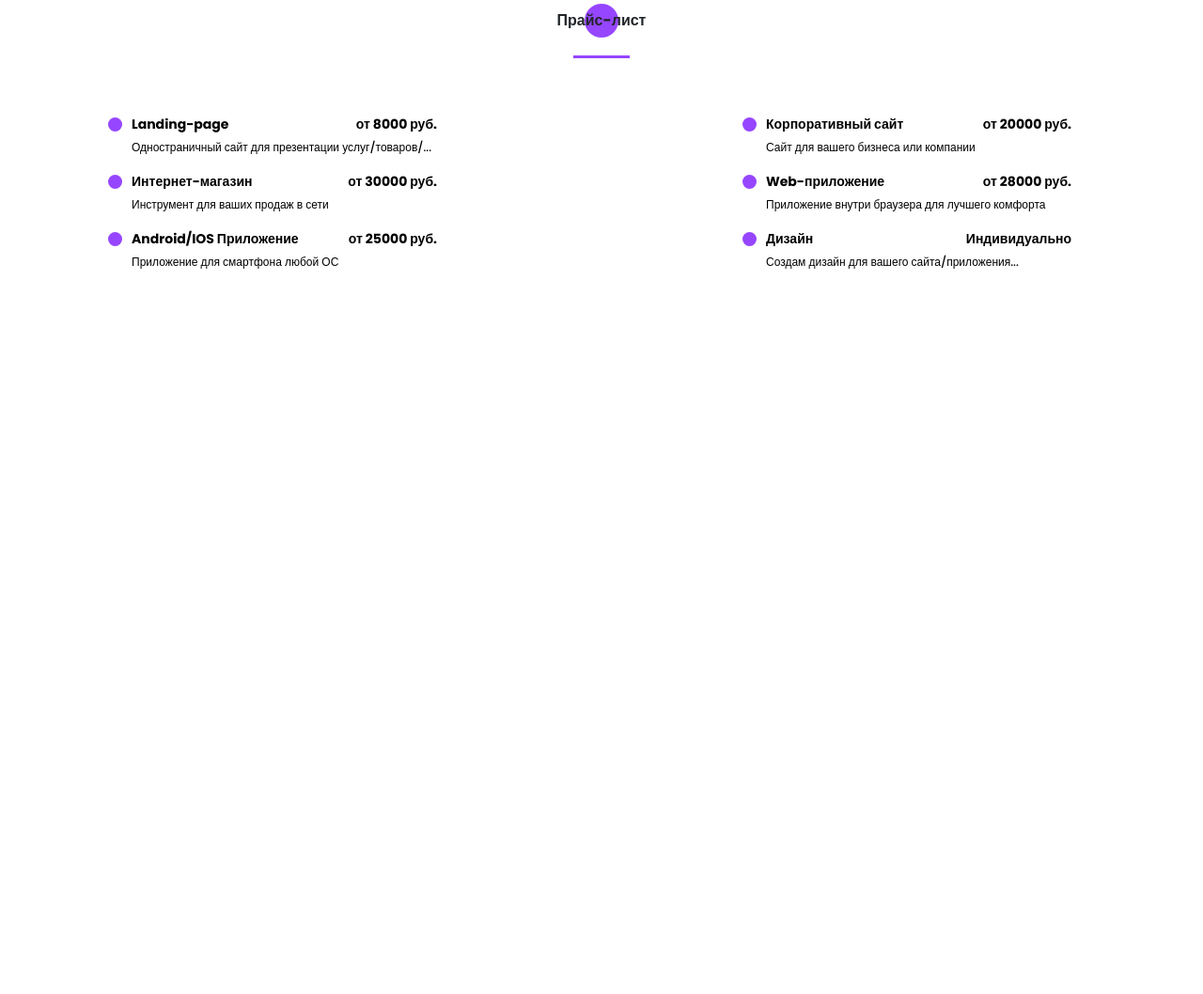
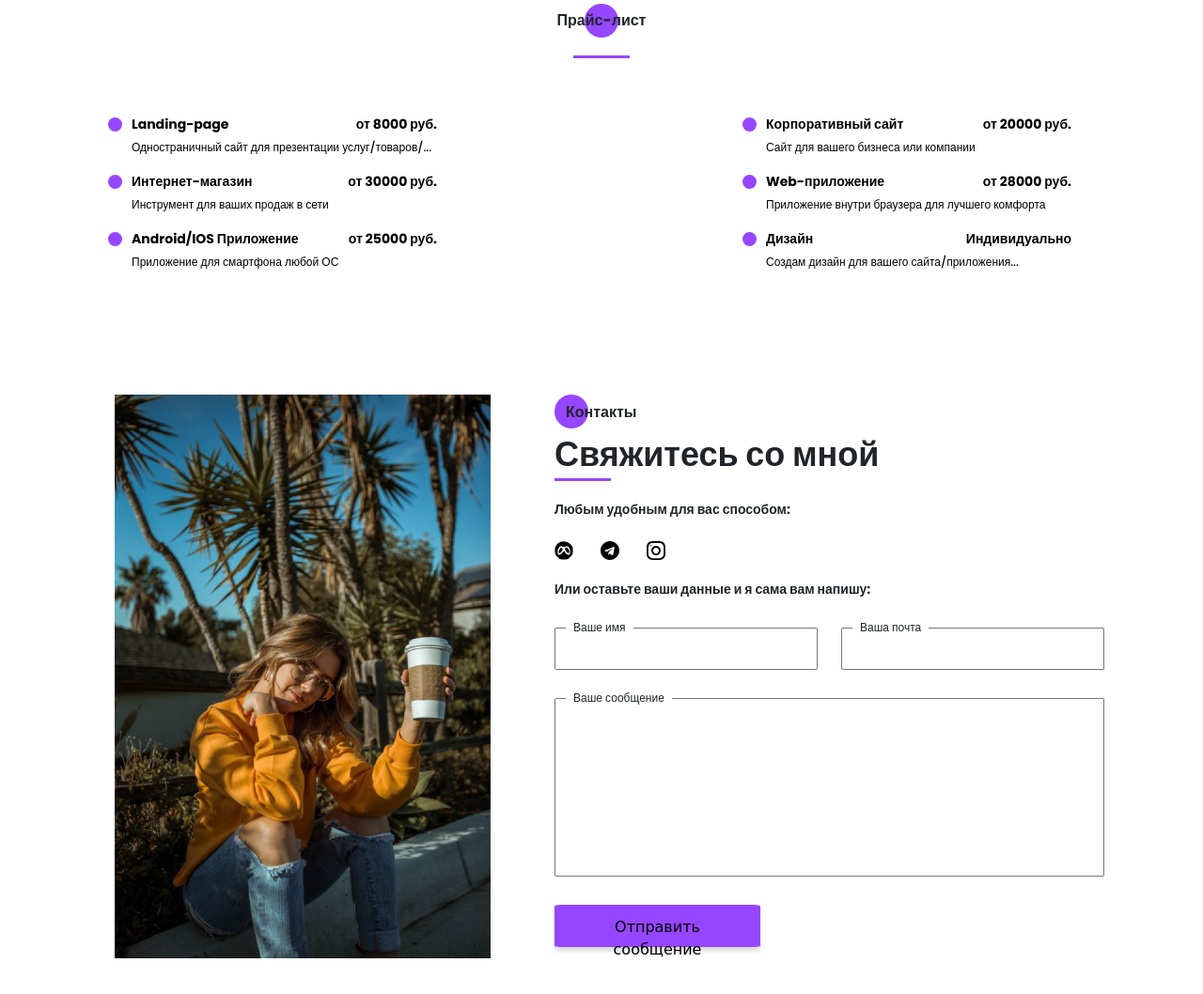
Before and after one commit to kamil88jj/Portfolio, a website: page src/index.html in a window 1280 px wide. Shown: the part 4283-5341 px from the top of the page at 94% size. Before the commit the page ends 4583 px from the top, so only its background shows below. Drawn offline with nearby package versions, Linux system fonts and the light colour scheme; files that its build step writes are made by us from their sources; files whose address does not match are found by name.

Commit message:
added contacts

```diff
--- a/src/index.html
+++ b/src/index.html
@@ -446,6 +446,55 @@
         </div>
     </section>
 
+    <section class="contacts">
+        <div class="container">
+            <div class="contacts__wrapper">
+                <div class="contacts__photo">
+                    <img src="img/main_photo.jpg" alt="photo">
+                </div>
+                <div class="contacts__descr">
+                    <h2 class="title title_fz16 contacts__title">Контакты</h2>
+                    <div class="title title_fz36 contacts__subtitle">Свяжитесь со мной</div>
+                    <div class="divider"></div>
+
+                    <div class="title title_fz14 contacts__text">
+                        Любым удобным для вас способом:
+                    </div>
+                    <div class="contacts__social">
+                        <a href="#" class="contacts__link">
+                            <img src="icons/social/meta.svg" alt="meta">
+                        </a>
+                        <a href="https://tele.click/{}"{} class="contacts__link">
+                            <img src="icons/social/telegram.svg" alt="telegram">
+                        </a>
+                        <a href="#" class="contacts__link">
+                            <img src="icons/social/instagram.svg" alt="instagram">
+                        </a>
+                    </div>
+                    <div class="title title_fz14 contacts__text">
+                        Или оставьте ваши данные и я сама вам напишу:
+                    </div>
+
+                    <form action="#" class="contacts__form">
+                        <div class="contacts__input">
+                            <input name = "name" id="name" type="text">
+                            <label for="name">Ваше имя</label>
+                        </div>
+                        <div class="contacts__input">
+                            <input name = "email" id="email" type="email">
+                            <label for="email">Ваша почта</label>
+                        </div>
+                        <div class="contacts__textarea">
+                            <textarea name="text" id="text" ></textarea>
+                            <label for="text">Ваше сообщение</label>
+                        </div>
+                        <button class="btn2">Отправить сообщение</button>
+                    </form>
+                </div>
+            </div>
+        </div>
+    </section>
+
     <script src="js/script.js"></script>
 </body>
 </html>
--- a/src/sass/blocks/_buttons.scss
+++ b/src/sass/blocks/_buttons.scss
@@ -1,3 +1,21 @@
+.btn2{
+    height: 45px;
+    width: 219px;
+    font-size: 16px;
+    font-family: cursive;
+    background: $main-color;
+    box-shadow: 0 4px 4px rgba(0, 0, 0, 0.15);
+    padding: 12px 22px;
+    border: 1px;
+    border-radius: 3%;
+    &:hover {
+        transition: 0.5s all;
+        background:rgb(159, 55, 239);
+        padding: 12px 20px;
+        font-size: 16.3px;
+    }
+}
+
 
 .btn{
     position: relative;
--- /dev/null
+++ b/src/sass/blocks/_contacts.scss
@@ -0,0 +1,74 @@
+.contacts {
+    padding: 120px 0 90px 0;
+    &__wrapper {
+        padding: 0 35px 0 52px;
+        display: grid;
+        grid-template-columns: 400px 585px;
+        justify-content: space-between;
+    }
+    &__photo {
+        img {
+            width: 100%;
+        }
+    }
+    &__descr {
+        padding-top: 6px;
+        .divider {
+            margin: 0;
+        }
+    }
+    &__title {
+        position: relative;
+        padding: 1px 0 0 12px;
+        @include before_circle;
+    }
+    &__text, &__social {
+        margin-top: 20px;
+    }
+    &__link {
+        display: inline-block;
+        margin-right: 25px;
+        img {
+            max-width: 20px;
+            max-height: 20px;
+        }
+    }
+    &__form {
+        margin-top: 30px;
+        display: grid;
+        grid-template: 45px 190px 45px / repeat(2, 280px);
+        justify-content: space-between;
+        row-gap: 30px;
+        label {
+            display: block;
+            position: absolute;
+            height: 18px;
+            padding: 0 8px;
+            background-color: #ffffff;
+            font-size: 12px;
+            margin-bottom: 0;
+            top: -9px;
+            left: 12px;
+        }
+    }
+    &__input {
+        position: relative;
+        input {
+            width: 100%;
+            height: 100%;
+            padding: 0 20px;
+            font-size: 12px;
+        }
+    }
+    &__textarea {
+        position: relative;
+        grid-column: 1 / 3;
+        textarea {
+            width: 100%;
+            height: 100%;
+            resize: none;
+            padding:  20px;
+            font-size: 12px;
+        }
+    }
+}
--- a/src/sass/style.scss
+++ b/src/sass/style.scss
@@ -36,3 +36,4 @@
 @import 'blocks/use';
 @import 'blocks/portfolio';
 @import 'blocks/price';
+@import 'blocks/contacts';
```
Also changed, not shown: dist/css/style.min.css, dist/index.html, src/sass/base/_variables.scss (line endings or trailing spaces).
